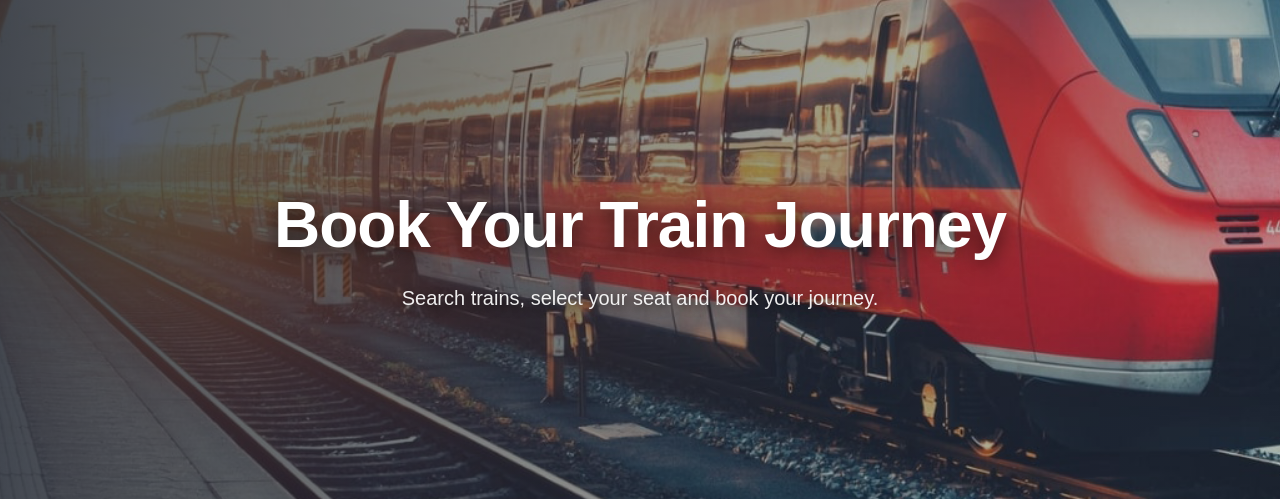
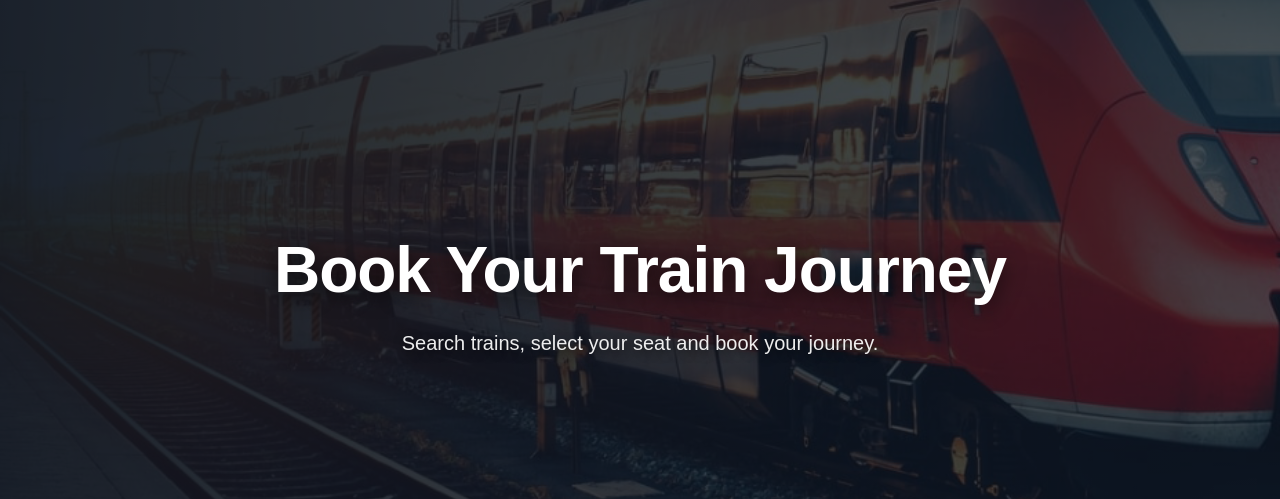
Before and after one commit to RahulDebnath007/railway-booking-system, a React (Vite) app in the folder client/: page / in a window 1280 px wide. Shown: the part 234-733 px from the top of the page. Built offline with nearby package versions, Linux system fonts and the light colour scheme; no server answers; sample sign-in values are in the browser's storage.

Commit message:
edit index.css

```diff
--- a/client/src/index.css
+++ b/client/src/index.css
@@ -1932,29 +1932,37 @@ body.dark-mode .railbook-search-error {
 .home-hero {
     position: relative;
 
-    /* Force full browser width */
     width: 100vw;
     max-width: none;
-
-    /* Break out of any centered/max-width parent */
+    min-height: 100vh;
+    height: 100vh;
+
     margin-left: calc(50% - 50vw);
     margin-right: calc(50% - 50vw);
 
-    /* Full viewport height */
-    min-height: calc(100vh - 76px);
-    height: calc(100vh - 76px);
-
     display: flex;
+    flex-direction: column;
     align-items: center;
-    justify-content: center;
 
     background-size: cover;
     background-position: center;
     background-repeat: no-repeat;
 
     overflow: hidden;
-}
-
+
+    padding-top: 180px;
+    box-sizing: border-box;
+}
+.home-hero::before {
+    content: "";
+    position: absolute;
+    inset: 0;
+
+    background: rgba(3, 10, 22, 0.62);
+
+    z-index: 1;
+    pointer-events: none;
+}
 /* Dark overlay */
 
 .home-hero-overlay {
@@ -1975,46 +1983,48 @@ body.dark-mode .railbook-search-error {
     position: relative;
     z-index: 2;
 
+    width: 100%;
+    max-width: 1200px;
+
     text-align: center;
 
-    padding: 40px 20px;
-}
+    margin: 60px auto 0;
+}
+
 
 .home-hero-content h1 {
     margin: 0;
 
     color: #ffffff;
 
-    font-size: clamp(38px, 5vw, 64px);
+    font-size: clamp(48px, 5vw, 76px);
     font-weight: 800;
-
     line-height: 1.1;
 
-    text-shadow: 0 4px 12px rgba(0, 0, 0, 0.5);
+    text-shadow:
+        0 4px 12px rgba(0, 0, 0, 0.65);
 }
 
 .home-hero-content p {
-    margin-top: 20px;
-
-    color: #ffffff;
-
-    font-size: 19px;
-
-    text-shadow: 0 2px 8px rgba(0, 0, 0, 0.5);
-}
-
-
+    margin-top: 24px;
+
+    color: #e5e7eb;
+
+    font-size: 20px;
+    font-weight: 400;
+
+    text-shadow:
+        0 2px 8px rgba(0, 0, 0, 0.7);
+}
 /* =========================================
    SEARCH CARD POSITION
 ========================================= */
 
-.home-hero + .search-card {
+.search-card {
     position: relative;
     z-index: 5;
-
-    margin-top: -70px;
-}
-
+    margin: -110px auto 0;
+}
 
 /* =========================================
    MOBILE
```
